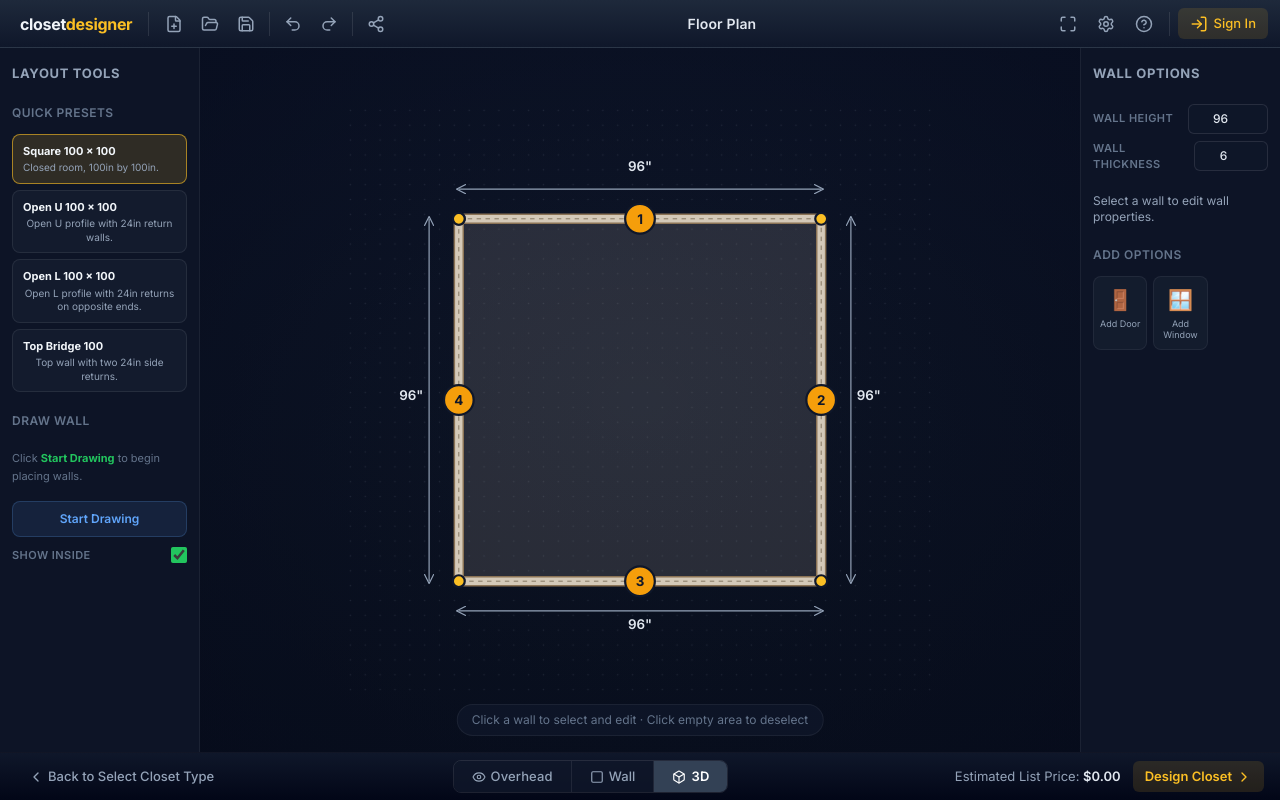
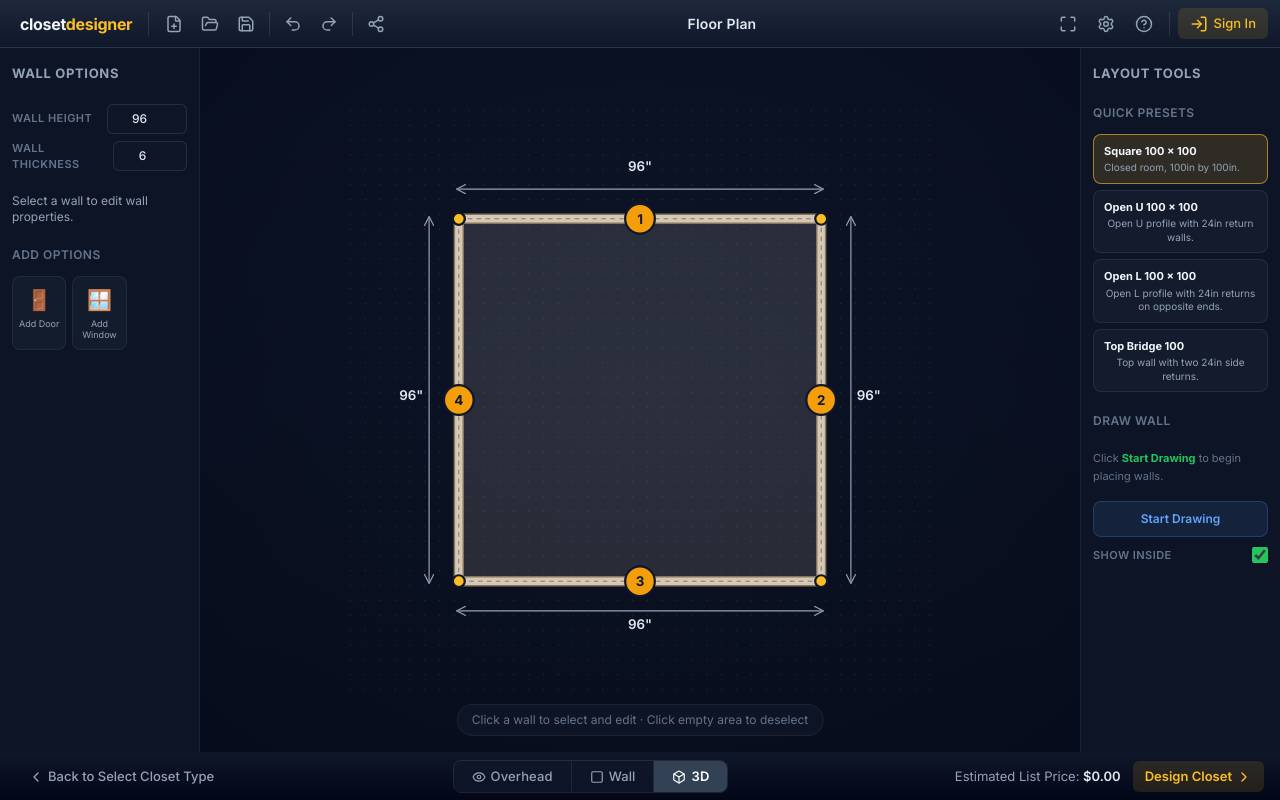
Before and after one commit to SazidAhmed/Closet-design, a Vue app: page /closet/floorplan in a window 1280 px wide. Built offline with nearby package versions, Linux system fonts and the light colour scheme.

Commit message:
sidenav swap completed

```diff
--- a/src/features/closet/views/FloorPlan.vue
+++ b/src/features/closet/views/FloorPlan.vue
@@ -1776,6 +1776,24 @@ function dimLinePoints(wall: {
   border-left: 1px solid rgba(255, 255, 255, 0.06);
 }
 
+@media (min-width: 1024px) {
+  .sidebar-left {
+    order: 2;
+    border-right: none;
+    border-left: 1px solid rgba(255, 255, 255, 0.06);
+  }
+
+  .floorplan-canvas-area {
+    order: 1;
+  }
+
+  .sidebar-right {
+    order: 0;
+    border-left: none;
+    border-right: 1px solid rgba(255, 255, 255, 0.06);
+  }
+}
+
 .sidebar-section {
   display: flex;
   flex-direction: column;
```
